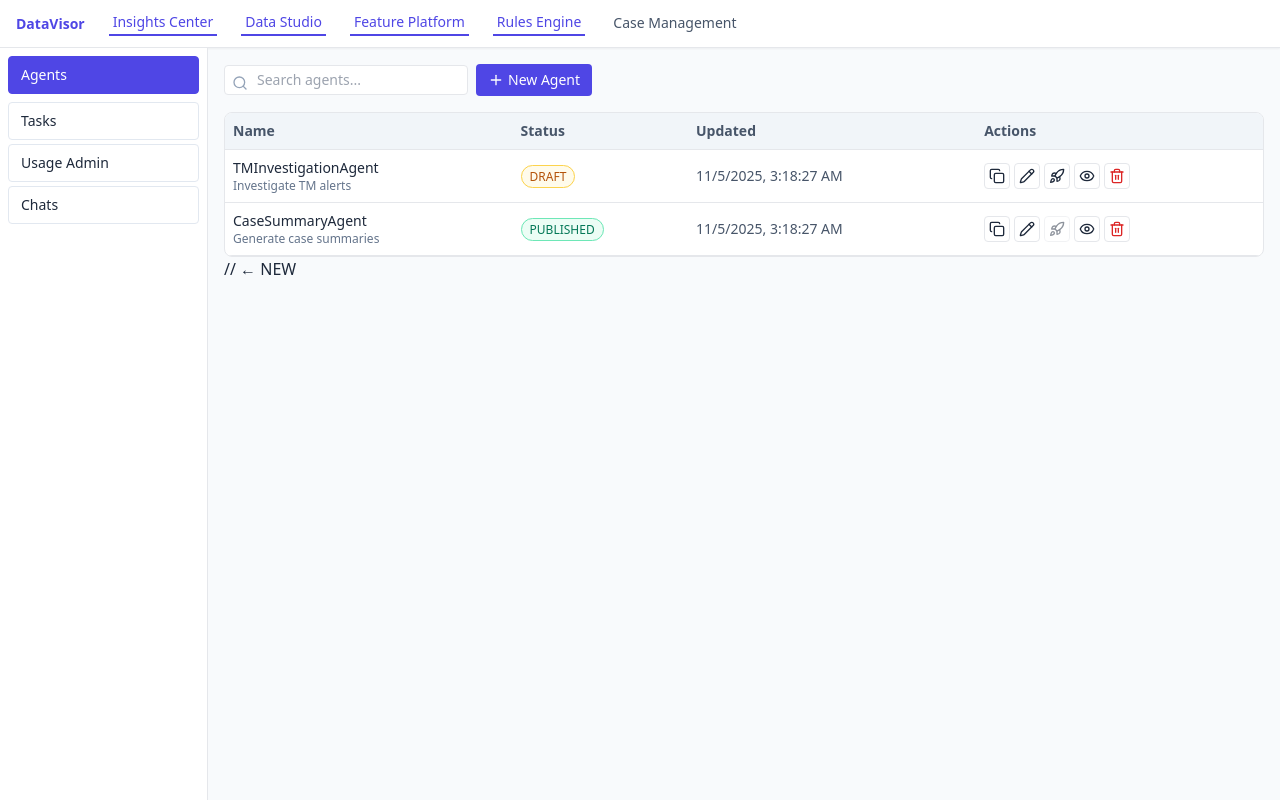
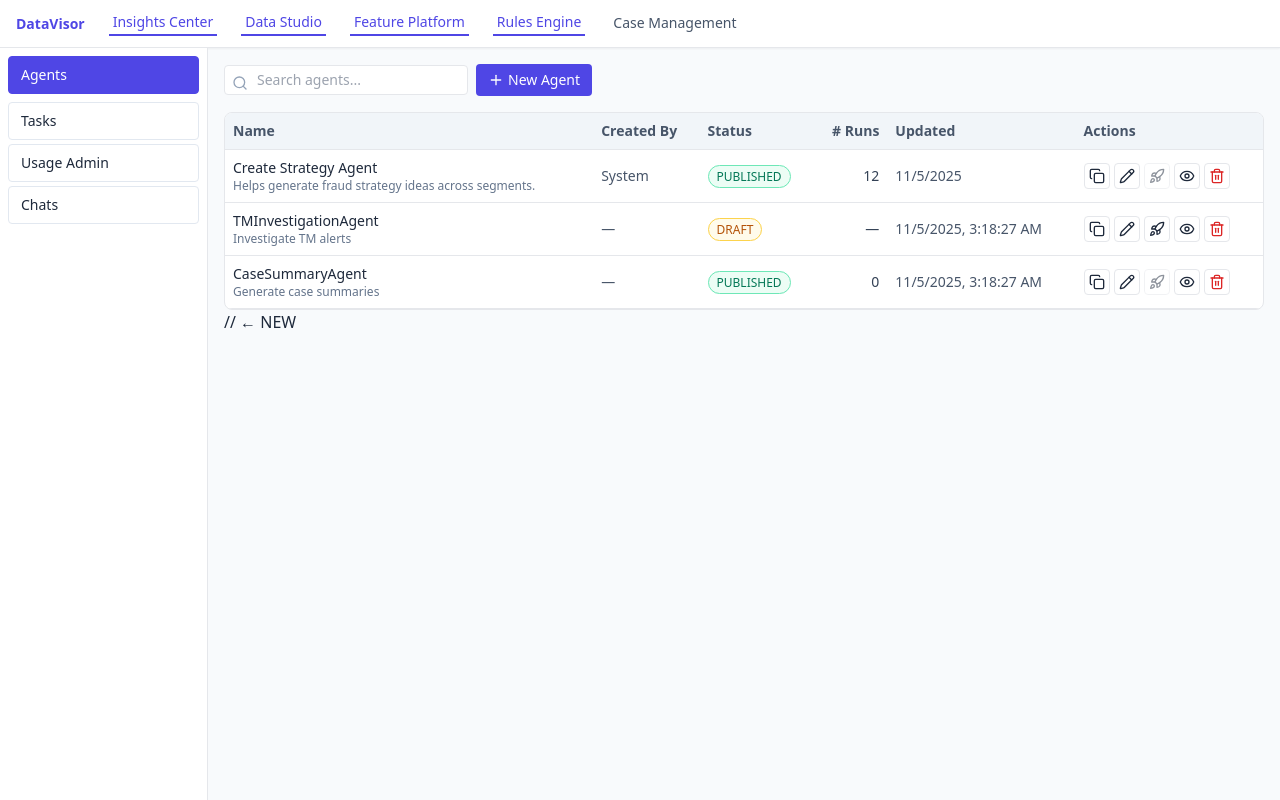
Before and after one commit to datavisorjeremychen/dv-agent-portal, a React (Vite) app: page / in a window 1280 px wide. Built offline with nearby package versions, Linux system fonts and the light colour scheme.

Commit message:
Update Agents.jsx

```diff
--- a/src/pages/Agents.jsx
+++ b/src/pages/Agents.jsx
@@ -1,3 +1,4 @@
+
 import React, { useState, useEffect, useMemo } from "react";
 import { Plus, Copy, Pencil, Rocket, Trash2, Search, Eye, X, Send } from "lucide-react";
 import AgentWizard from "../components/AgentWizard.jsx";
@@ -12,6 +13,7 @@
   deleteAgent as storeDelete,
 } from "../store/agents.js";
 
+// ---- Right-side Preview Chat ------------------------------------------------
 function PreviewChat({ agent, onClose }) {
   const [messages, setMessages] = useState([
     {
@@ -28,7 +30,6 @@
     if (!trimmed) return;
     const now = new Date().toLocaleTimeString();
     const userMsg = { id: crypto.randomUUID(), role: "user", text: trimmed, ts: now };
-    // Very simple mock response so Preview feels alive
     const agentMsg = {
       id: crypto.randomUUID(),
       role: "agent",
@@ -37,7 +38,7 @@
         "1) Parse intent and key entities\n" +
         "2) Call tool(s) if configured (mock)\n" +
         "3) Return draft answer or action plan\n\n" +
-        "_You can wire this to your real runtime later._",
+        "_Hook this to your real runtime for live results._",
       ts: now,
     };
     setMessages((m) => [...m, userMsg, agentMsg]);
@@ -109,13 +110,14 @@
           </button>
         </div>
         <div className="mt-2 text-xs text-slate-500">
-          Preview mode uses a mock response. Hook this UI to your agent runtime for live results.
+          Preview mode uses a mock response. Connect to your agent runtime for live results.
         </div>
       </div>
     </div>
   );
 }
 
+// ---- Page -------------------------------------------------------------------
 export default function Agents() {
   const [agents, setAgents] = useState([]);
   const [query, setQuery] = useState("");
@@ -125,7 +127,25 @@
   const [previewAgentId, setPreviewAgentId] = useState(null);
 
   useEffect(() => {
-    setAgents(storeLoad());
+    let list = storeLoad();
+
+    // Seed example agent if missing
+    if (!list.some((a) => a.name === "Create Strategy Agent")) {
+      list = [
+        {
+          id: "example-create-strategy-agent",
+          name: "Create Strategy Agent",
+          desc: "Helps generate fraud strategy ideas across segments.",
+          status: "PUBLISHED",
+          updated: new Date().toLocaleDateString(),
+          createdBy: "System",
+          runs: 12, // example usage count
+        },
+        ...list,
+      ];
+    }
+
+    setAgents(list);
     const unsub = subscribe((s) => setAgents(s.agents));
     return () => unsub();
   }, []);
@@ -152,6 +172,13 @@
     () => agents.find((a) => a.id === previewAgentId) || null,
     [agents, previewAgentId]
   );
+
+  // Helper to show runs only if published
+  const renderRuns = (a) => {
+    if (a.status !== "PUBLISHED") return "—";
+    const value = typeof a.runs === "number" ? a.runs : 0;
+    return value.toLocaleString();
+    };
 
   return (
     <div className="space-y-4">
@@ -183,7 +210,9 @@
               <thead className="bg-slate-100 text-slate-600 border-b">
                 <tr>
                   <th className="text-left p-2">Name</th>
+                  <th className="text-left p-2">Created By</th>
                   <th className="text-left p-2">Status</th>
+                  <th className="text-right p-2"># Runs</th>
                   <th className="text-left p-2">Updated</th>
                   <th className="text-left p-2">Actions</th>
                 </tr>
@@ -195,6 +224,13 @@
                       <div className="font-medium text-slate-800">{a.name}</div>
                       <div className="text-xs text-slate-500">{a.desc}</div>
                     </td>
+
+                    {/* Created By */}
+                    <td className="p-2 text-slate-600">
+                      {a.createdBy || "—"}
+                    </td>
+
+                    {/* Status */}
                     <td className="p-2">
                       <span
                         className={`px-2 py-0.5 rounded-full text-xs border ${
@@ -206,7 +242,16 @@
                         {a.status}
                       </span>
                     </td>
+
+                    {/* # Runs (only for published) */}
+                    <td className="p-2 text-right text-slate-700">
+                      {renderRuns(a)}
+                    </td>
+
+                    {/* Updated */}
                     <td className="p-2 text-slate-600">{a.updated}</td>
+
+                    {/* Actions */}
                     <td className="p-2">
                       <div className="flex flex-wrap gap-1">
                         <button className="p-1 border rounded hover:bg-slate-100" title="Clone" onClick={() => clone(a)}>
@@ -247,7 +292,7 @@
                 ))}
                 {filtered.length === 0 && (
                   <tr>
-                    <td colSpan={4} className="p-6 text-center text-slate-500">
+                    <td colSpan={6} className="p-6 text-center text-slate-500">
                       No agents match your search.
                     </td>
                   </tr>
@@ -284,7 +329,11 @@
         }}
       />
 
-      <PromptEditor open={!!openEditorFor} onClose={() => setOpenEditorFor(null)} agentId={openEditorFor} />
+      <PromptEditor
+        open={!!openEditorFor}
+        onClose={() => setOpenEditorFor(null)}
+        agentId={openEditorFor}
+      />
     </div>
   );
 }
```
